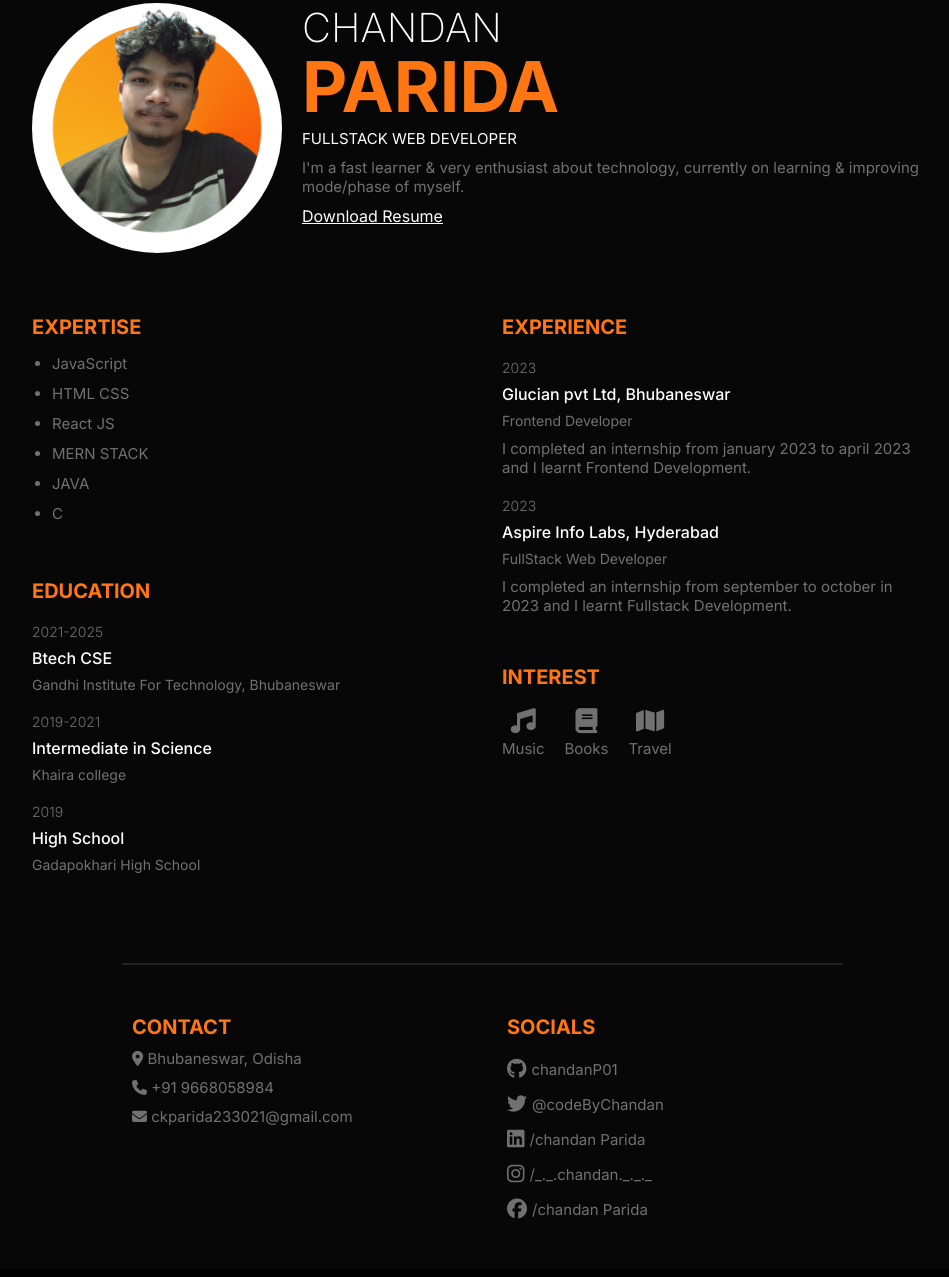
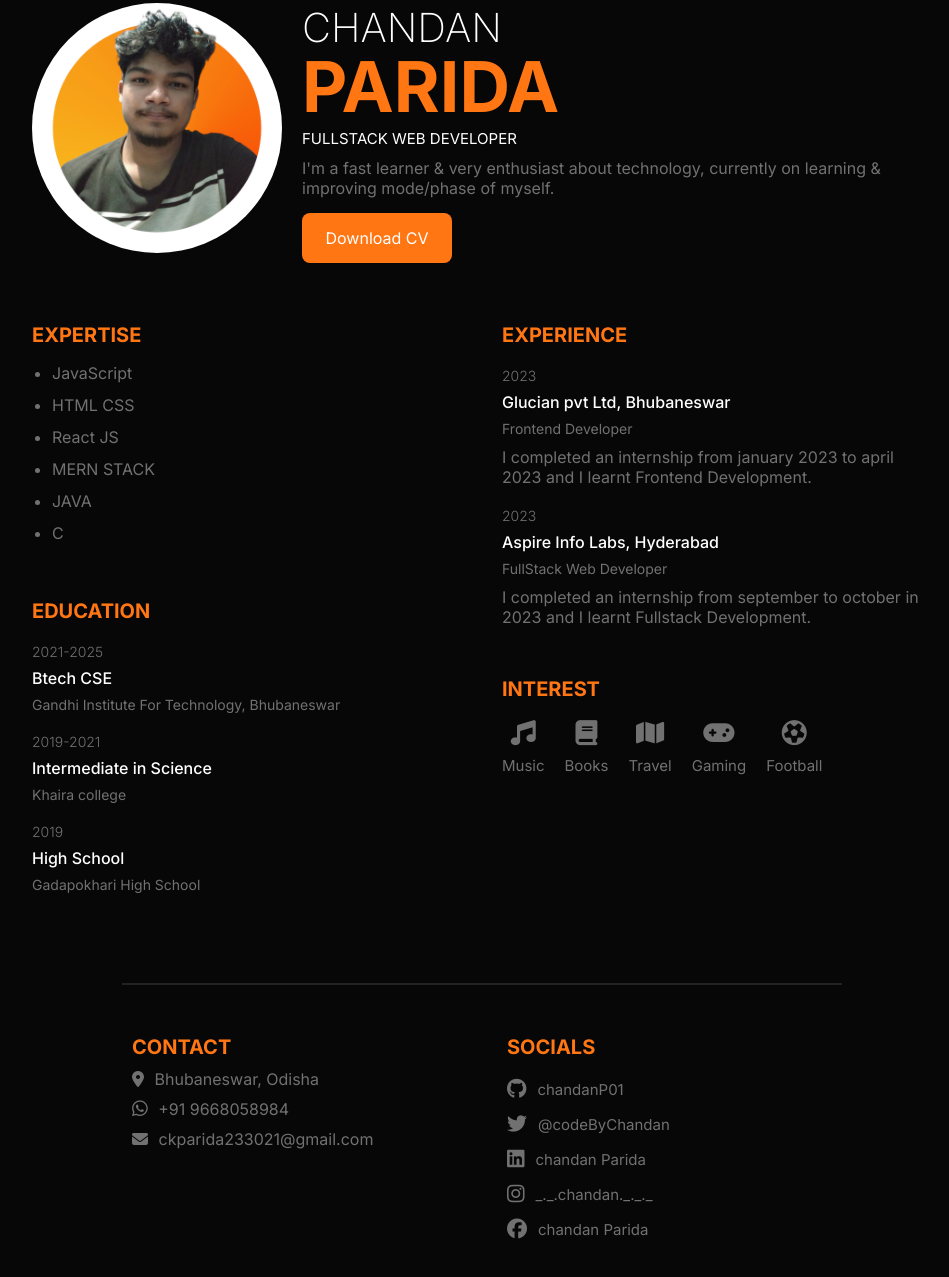
Before and after one commit to ChandanP01/myResume, a plain HTML site: page index.html in a window 1280 px wide. Shown: the part 47-1324 px from the top of the page, without its empty margins (158-1107 px from the left). Drawn offline with Linux system fonts and the light colour scheme.

Commit message:
updating the button...

```diff
--- a/index.html
+++ b/index.html
@@ -6,6 +6,7 @@
   <meta http-equiv="X-UA-Compatible" content="IE=edge">
   <meta name="viewport" content="width=device-width, initial-scale=1.0">
   <title>Chandan Parida</title>
+  <link rel="shortcut icon" href="./images/profileImage.png" type="image/x-icon">
   <link rel="stylesheet" href="style.css">
 </head>
 
@@ -26,7 +27,7 @@
             I'm a fast learner & very enthusiast about technology, currently on learning & improving mode/phase of
             myself.
           </p>
-          <a class="downloadBtn" href="./cv.pdf" download="Resume.pdf">Download Resume</a>
+          <a class="downloadBtn" href="./cv.pdf" download="Resume.pdf">Download CV</a>
         </div>
       </div>
     </div>
@@ -104,6 +105,15 @@
             <i class="fa-solid fa-map"></i>
             <span>Travel</span>
           </div>
+          <div class="interest_item">
+            <i class="fa-solid fa-gamepad"></i>
+            <span>Gaming</span>
+          </div>
+          <div class="interest_item">
+            <i class="fa-regular fa-futbol"></i>
+            <span>Football</span>
+          </div>
+
         </div>
 
       </div>
@@ -114,16 +124,16 @@
         <h3 class="title">Contact</h3>
         <div class="contact_info">
           <p class="description">
-           <i class="fa fa-map-marker"></i>
-            Bhubaneswar, Odisha
+            <i class="fa fa-map-marker"></i>
+            <a href="#">Bhubaneswar, Odisha</a>
           </p>
           <p class="description">
-            <i class="fa-solid fa-phone"></i>
-            +91 9668058984
+            <i class="fa fa-whatsapp" style="font-size: 1.8rem;"></i>
+            <a href="tel:+9668058984">+91 9668058984</a>
           </p>
           <p class="description">
             <i class="fa-solid fa-envelope"></i>
-            ckparida233021@gmail.com
+            <a href="mailto:ckparida233021@gmail.com">ckparida233021@gmail.com</a>
           </p>
         </div>
       </div>
@@ -140,15 +150,15 @@
           </a>
           <a href="https://www.linkedin.com/in/chandan-parida18" target="_blank" class="social_item">
             <i class="fa-brands fa-linkedin"></i>
-            <span>/chandan Parida</span>
+            <span>chandan Parida</span>
           </a>
           <a href="https://www.instagram.com/_._.chandan._._._/" target="_blank" class="social_item">
             <i class="fa-brands fa-instagram"></i>
-            <span>/_._.chandan._._._ </span>
+            <span>_._.chandan._._._ </span>
           </a>
           <a href="https://www.facebook.com/profile.php?id=100050503626805" target="_blank" class="social_item">
             <i class="fa-brands fa-facebook"></i>
-            <span>/chandan Parida</span>
+            <span>chandan Parida</span>
           </a>
         </div>
       </div>
--- a/style.css
+++ b/style.css
@@ -34,13 +34,18 @@ a {
 
 .description {
 	margin-top: 1rem;
-	font-size: 1.5rem;
+	font-size: 1.6rem;
 	font-weight: 400;
 	color: var(--text-color);
 	cursor: pointer;
 }
 
-.description:hover {
+.description a {
+	color: var(--text-color);
+	margin-left: 6px;
+}
+
+.description a:hover {
 	color: var(--primary-color);
 }
 
@@ -161,14 +166,21 @@ a {
 }
 
 .downloadBtn {
+	height: 50px;
+	width: 150px;
+	border-radius: 8px;
 	display: block;
-	text-decoration: underline;
 	font-size: 1.6rem;
-	margin-top: 1rem;
+	margin-top: 15px;
+	display: flex;
+	justify-content: center;
+	align-items: center;
+	background-color: var(--primary-color);
 }
 
 .downloadBtn:hover {
-	color: var(--primary-color);
+	box-shadow: 1px 1px 10px #ffa500;
+	color: #000;
 }
 
 @media only screen and (max-width: 768px) {
@@ -209,7 +221,7 @@ a {
 	flex-direction: column;
 	align-items: center;
 	justify-content: center;
-	gap: 0.5rem;
+	gap: 1rem;
 	color: var(--text-color);
 }
 
@@ -238,6 +250,7 @@ a {
 
 .social_item i {
 	font-size: 2rem;
+	margin-right: 6px;
 }
 
 hr {
```
